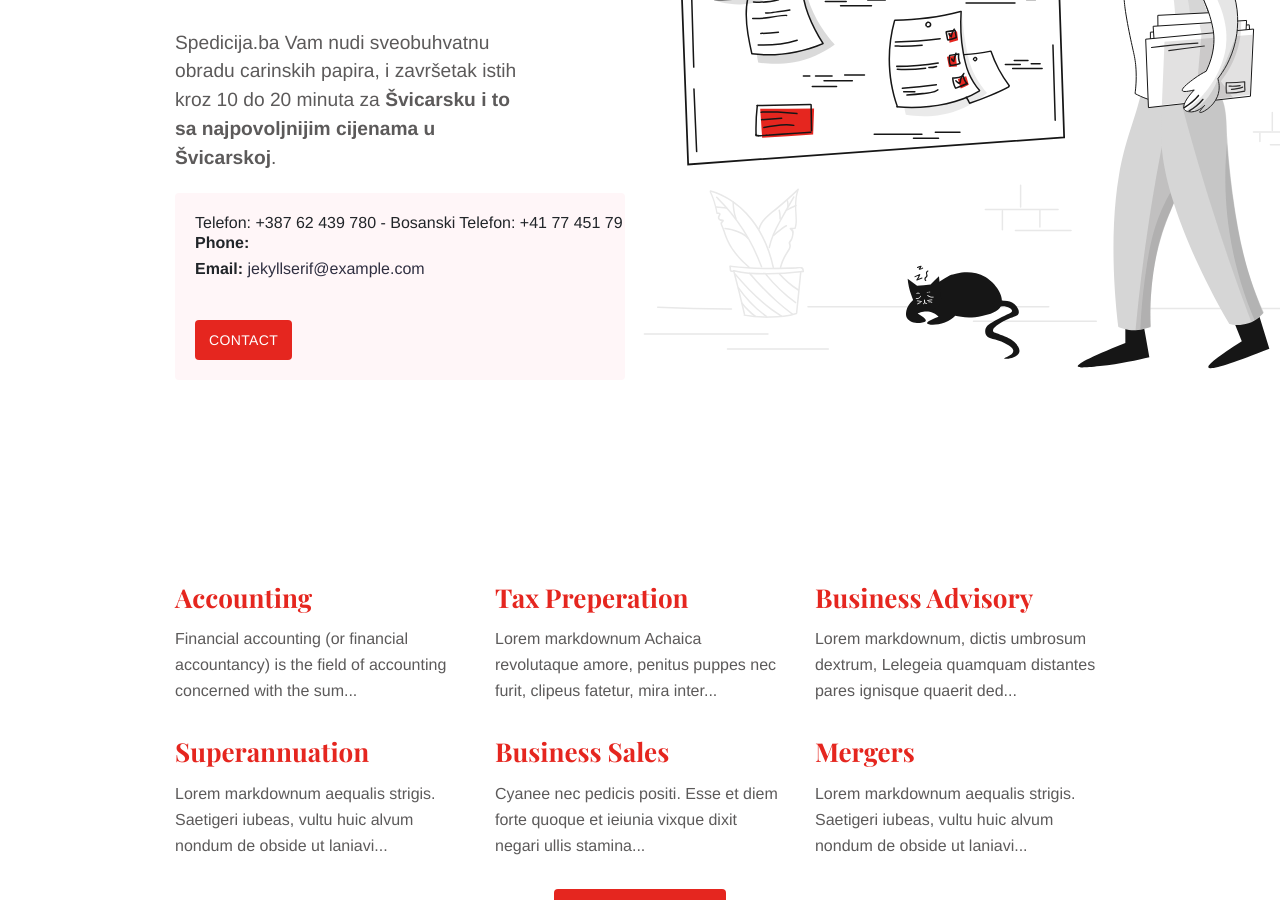
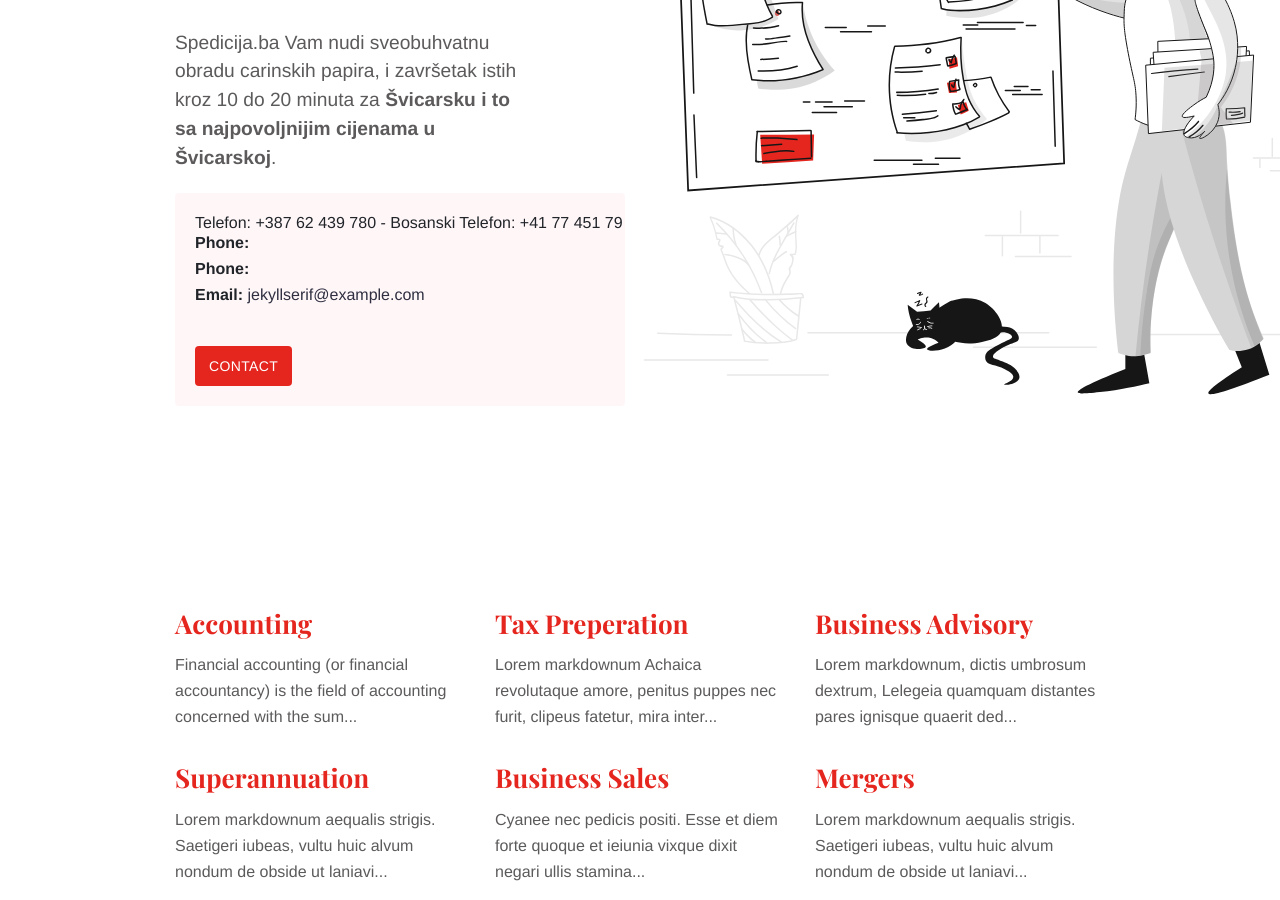
Before and after one commit to stackbit-projects/spedicija-ba-03037, a Jekyll site: the page built from index.md, in a window 1280 px wide and 900 px high, scrolled down 310 px. Built offline with Jekyll 4.4.1, drawn with Linux system fonts in a browser that asks for light colours.

Commit message:
call.html: changed

```diff
--- a/_includes/call.html
+++ b/_includes/call.html
@@ -8,6 +8,7 @@ Telefon: +386 51 705 997 - Slovenski
 Email: info@spedicija.ba
 
         <div class="call-phone"><strong>Phone: </strong> {{ site.data.contact.phoneBa }} </div>
+        <div class="call-phone"><strong>Phone: </strong> {{ site.data.contact.phonech }} </div>
     {% endif %}
     {% if site.data.contact.email %}
     <div class="call-email"><strong>Email: </strong>
```
